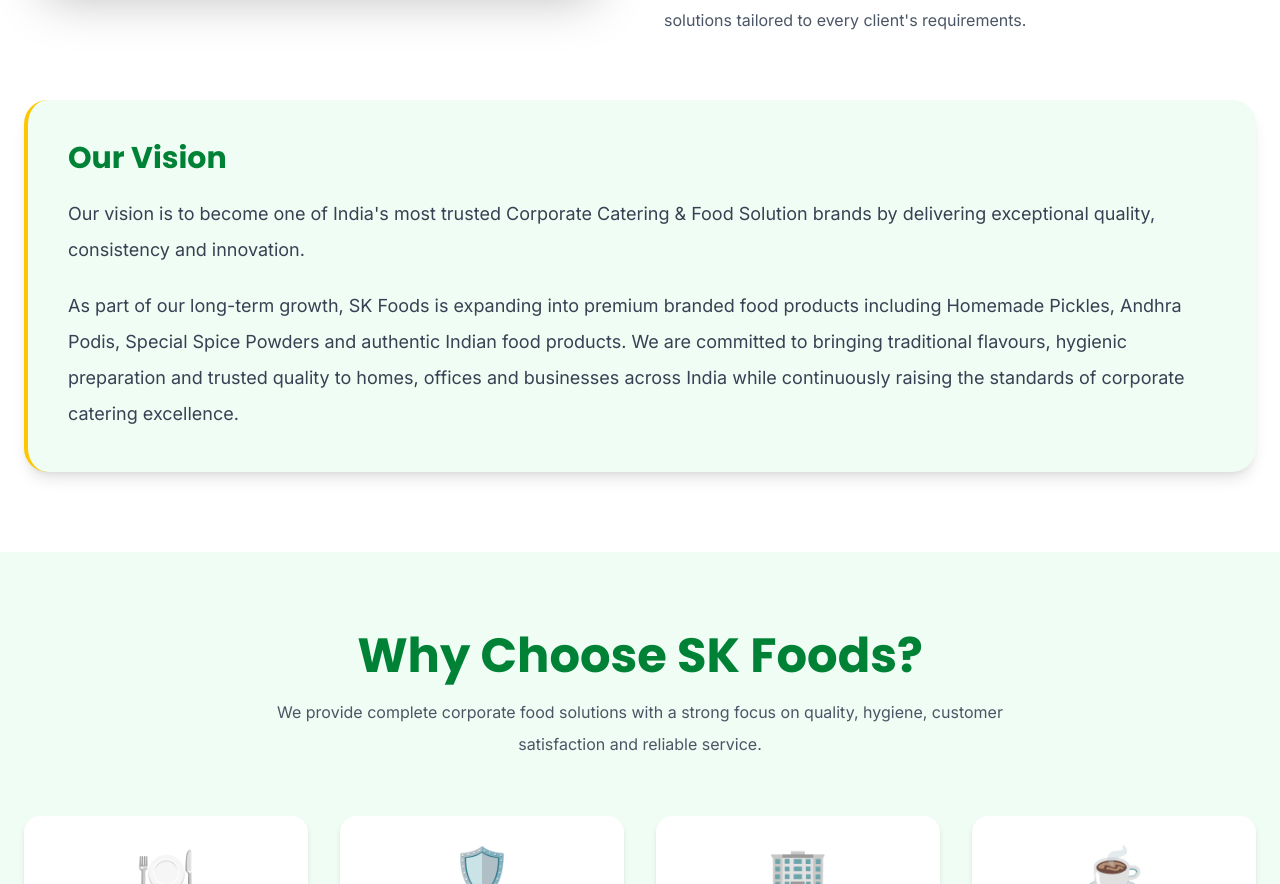
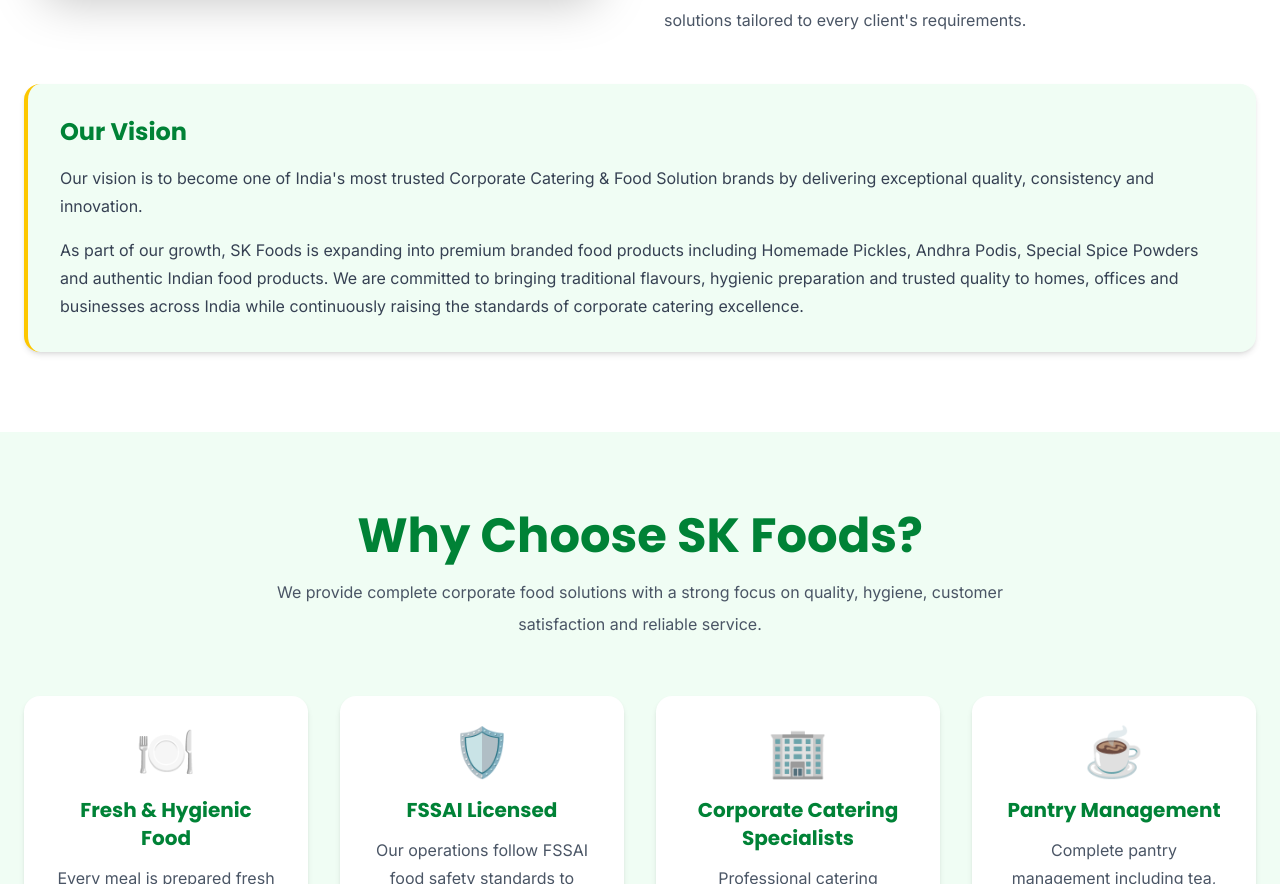
Before and after one commit to skjuicejunction-pixel/sk-foods-v, a Next.js app: page / in a window 1280 px wide. Shown: the part 1178-2062 px from the top of the page. Built offline with nearby package versions, Linux system fonts and the light colour scheme.

Commit message:
Improve About section layout

```diff
--- a/app/components/About.tsx
+++ b/app/components/About.tsx
@@ -39,8 +39,8 @@
               Educational Institutions and Events across
               <span className="font-semibold text-green-700">
                 {" "}Bengaluru, Hyderabad
-              </span>
-              {" "}and
+              </span>{" "}
+              and
               <span className="font-semibold text-green-700">
                 {" "}Chennai.
               </span>
@@ -64,26 +64,26 @@
         </div>
 
         {/* Vision Section */}
-        <div className="mt-16 bg-green-50 rounded-3xl shadow-lg p-8 md:p-10 border-l-4 border-yellow-400">
+        <div className="mt-12 bg-green-50 rounded-2xl shadow-md p-8 border-l-4 border-yellow-400">
 
-          <h3 className="text-3xl font-bold text-green-700 mb-5">
+          <h3 className="text-2xl font-bold text-green-700 mb-4">
             Our Vision
           </h3>
 
-          <p className="text-gray-700 text-lg leading-9">
+          <p className="text-gray-700 text-base leading-7 mb-4">
             Our vision is to become one of India's most trusted Corporate
             Catering & Food Solution brands by delivering exceptional
             quality, consistency and innovation.
           </p>
 
-          <p className="text-gray-700 text-lg leading-9 mt-5">
-            As part of our long-term growth, SK Foods is expanding into
-            premium branded food products including Homemade Pickles,
-            Andhra Podis, Special Spice Powders and authentic Indian food
-            products. We are committed to bringing traditional flavours,
-            hygienic preparation and trusted quality to homes, offices and
-            businesses across India while continuously raising the standards
-            of corporate catering excellence.
+          <p className="text-gray-700 text-base leading-7">
+            As part of our growth, SK Foods is expanding into premium
+            branded food products including Homemade Pickles,
+            Andhra Podis, Special Spice Powders and authentic Indian
+            food products. We are committed to bringing traditional
+            flavours, hygienic preparation and trusted quality to homes,
+            offices and businesses across India while continuously
+            raising the standards of corporate catering excellence.
           </p>
 
         </div>
```
